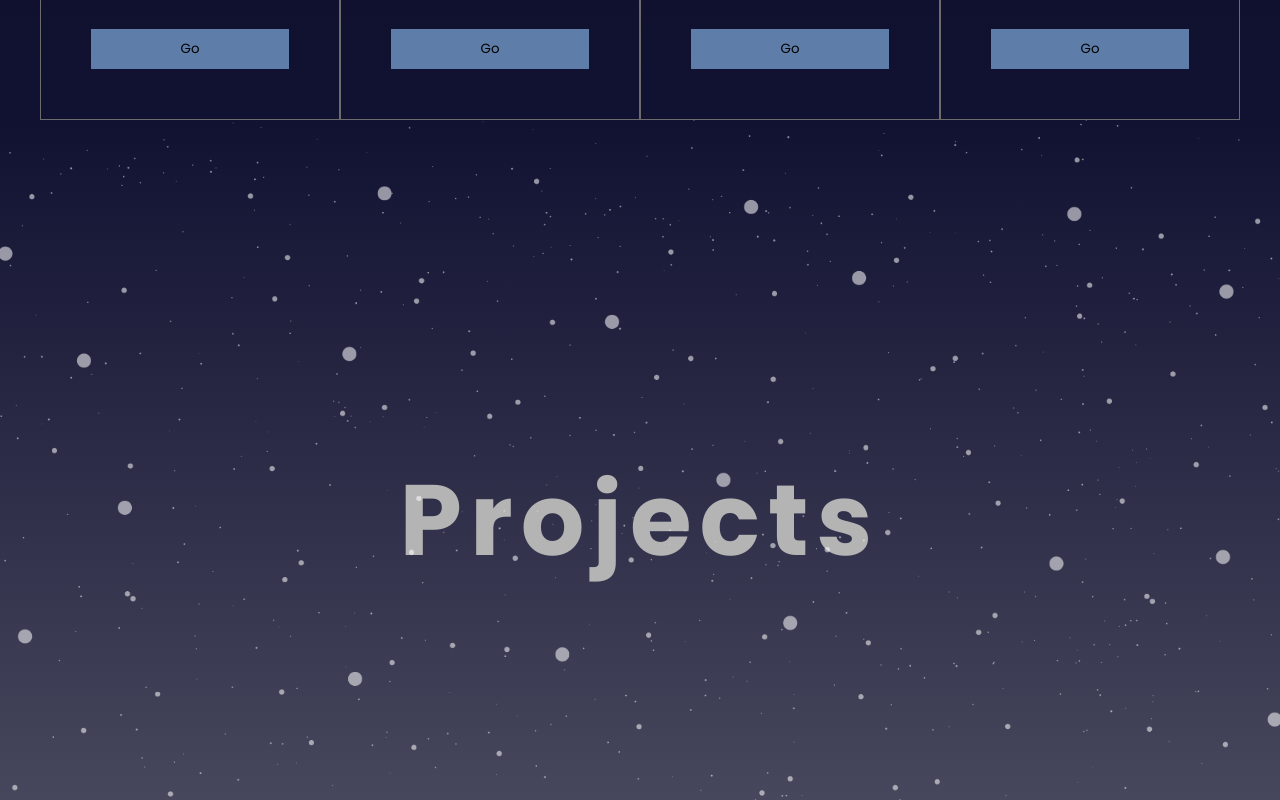
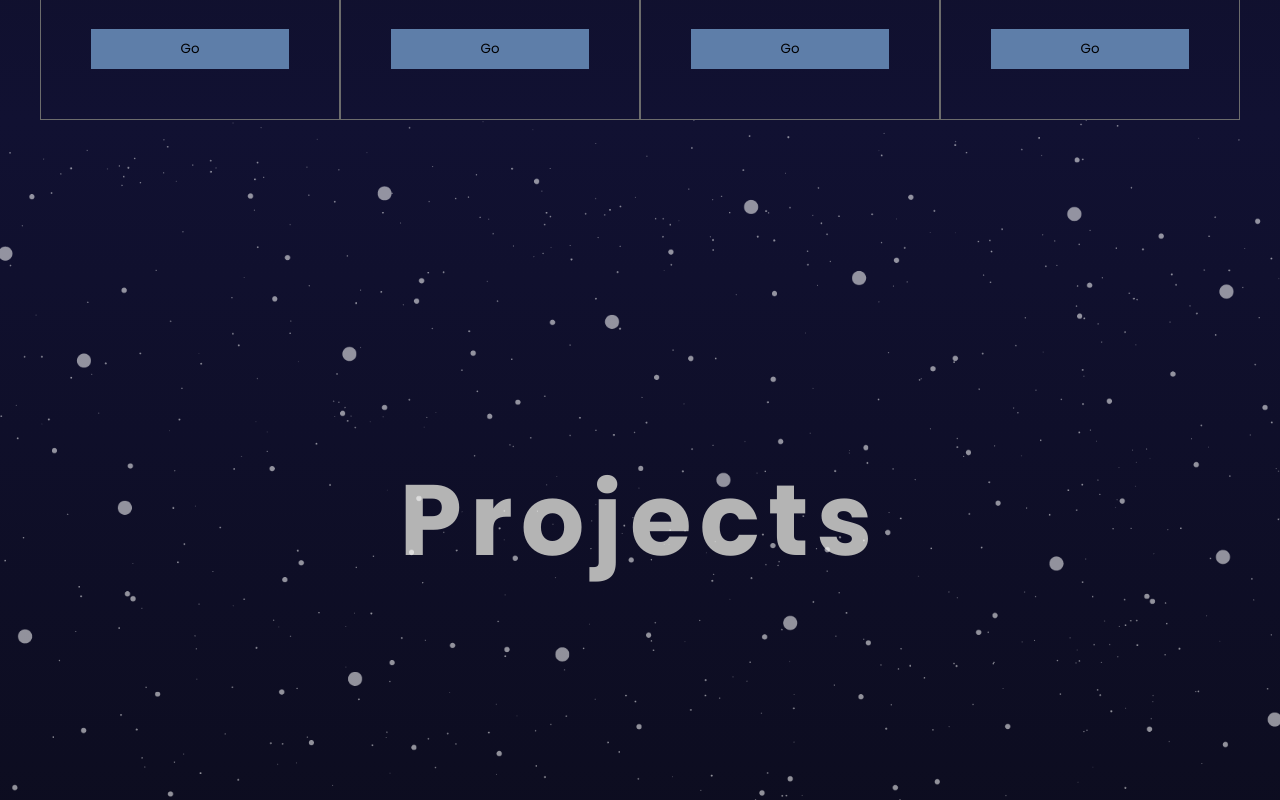
Before and after one commit to tugbayilmaz01/portfolio, a React (Vite) app: page / in a window 1280 px wide. Shown: the part 2280-3080 px from the top of the page. Built offline with nearby package versions, Linux system fonts and the light colour scheme.

Commit message:
background color of transition pages changed to the same color

```diff
--- a/src/components/parallax/Parallax.jsx
+++ b/src/components/parallax/Parallax.jsx
@@ -18,10 +18,7 @@ const Parallax = ({ type }) => {
       className="parallax"
       ref={ref}
       style={{
-        background:
-          type === "services"
-            ? "linear-gradient(180deg, #111132, #0c0c1d)"
-            : "linear-gradient(180deg, #111132, #505064)",
+        background: "linear-gradient(180deg, #111132, #0c0c1d)",
       }}
     >
       <motion.h1 style={{ y: yText }}>
```
